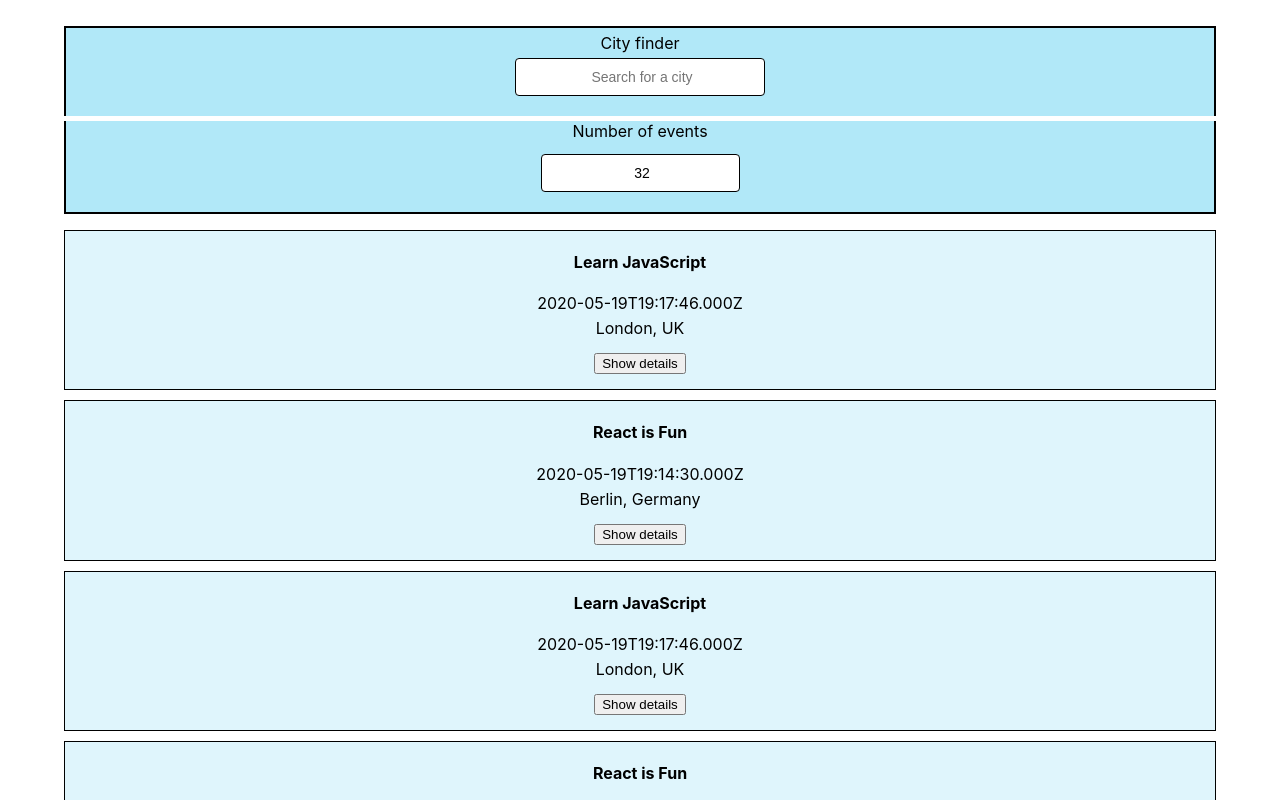
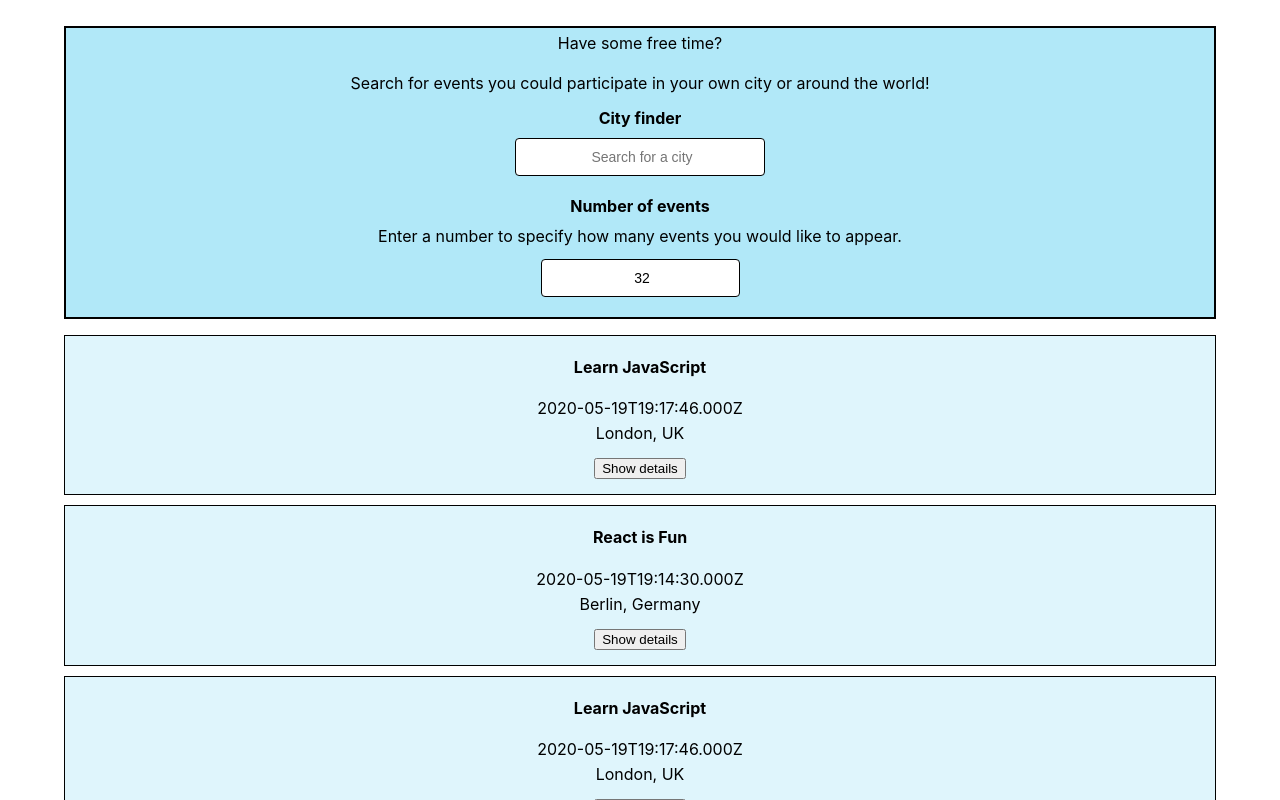
Before and after one commit to AlexaCai/meet-app, a React (Create React App) app: page / in a window 1280 px wide. Shown: the top 800 px of the page. Built offline with nearby package versions, Linux system fonts and the light colour scheme.

Commit message:
Optional text additions for better user experience on UI

```diff
--- a/src/components/CitySearch.js
+++ b/src/components/CitySearch.js
@@ -38,7 +38,9 @@ const CitySearch = ({ allLocations, setCurrentCity }) => {
 
     return (
         <div id="city-search">
-            <p>City finder</p>
+             <p>Have some free time? <br/> <br/>
+             Search for events you could participate in your own city or around the world!</p>
+            <h4 id="city-search-title">City finder</h4>
             <input
                 type="text"
                 className="city"
--- a/src/components/NumberofEvents.js
+++ b/src/components/NumberofEvents.js
@@ -35,7 +35,8 @@ const NumberOfEvents = ({ setCurrentNOE }) => {
 
     return (
         <div id="number-events">
-            <p>Number of events</p>
+            <h4 id="number-of-events-title">Number of events</h4>
+            <p>Enter a number to specify how many events you would like to appear.</p>
             <input
                 type="text"
                 className="numberEvents"
```
